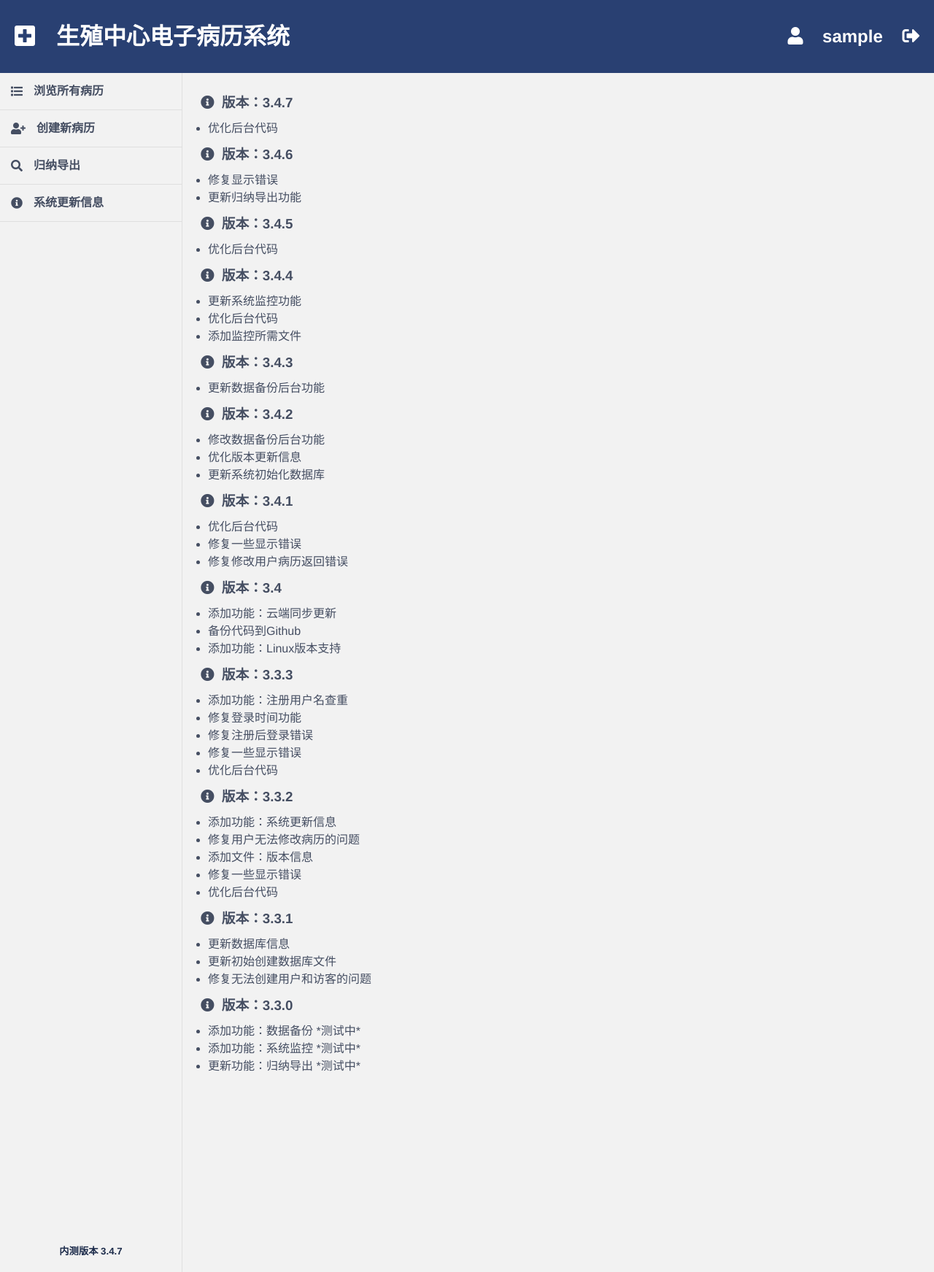
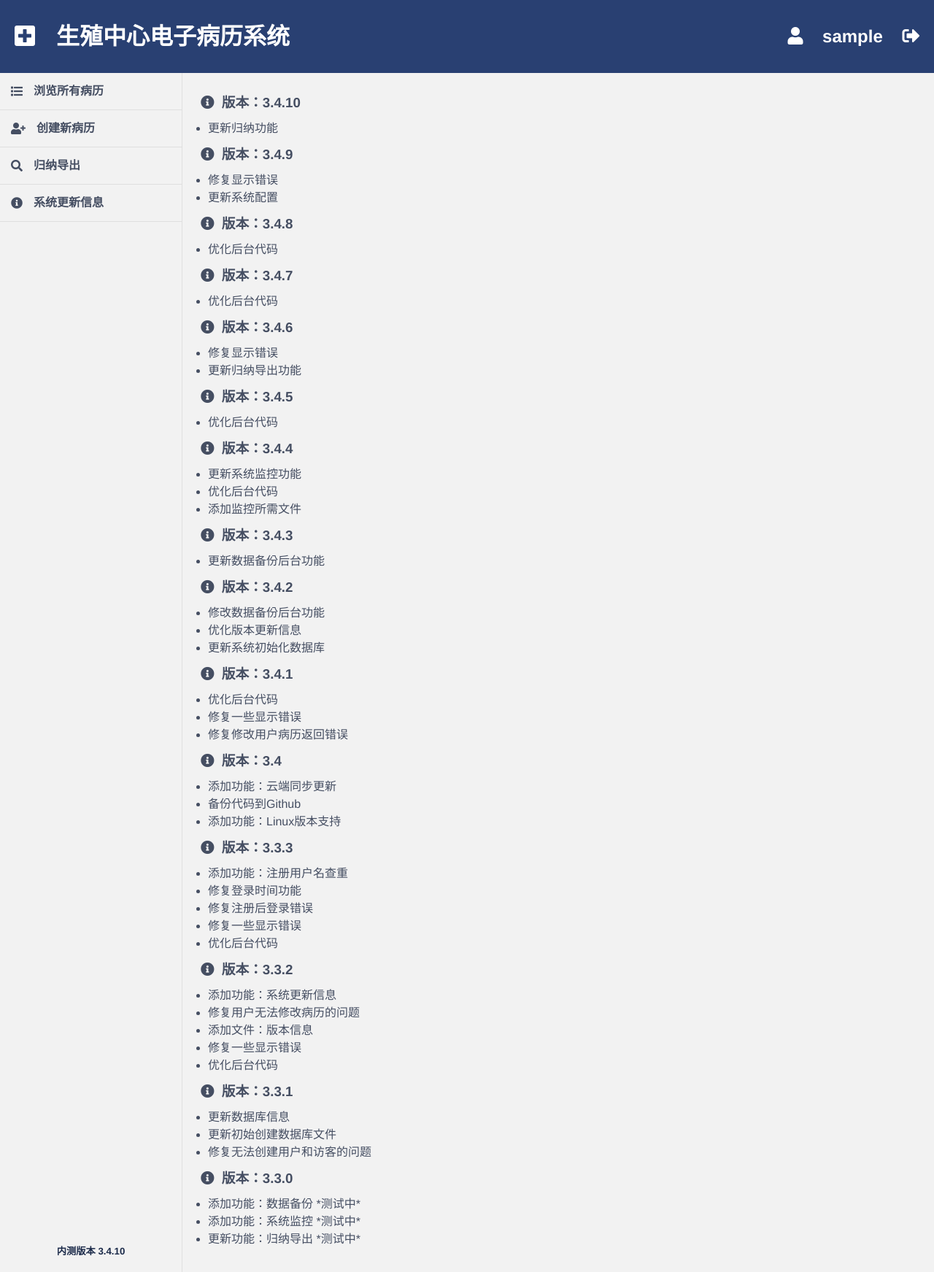
Before and after one commit to CallMeMonkey/mcs, a PHP site: page /versionInfo.php in a window 1280 px wide. Shown: the whole page at 73% size. Run offline with PHP 8.4, Linux system fonts and the light colour scheme; a user stored in the database is signed in; some libraries are stand-ins or nearby versions.

Commit message:
Version 3.4.10 06/09/2019

```diff
--- a/ajax/select.php
+++ b/ajax/select.php
@@ -1,4 +1,7 @@
 <!DOCTYPE html>
+<script>
+
+</script>
 <?php
 require '../header/connect.php';
 
@@ -6,7 +9,7 @@ $q = $_GET["q"];
 $sqlLT = "SELECT " . $q . " FROM info_patient";
 $resultLT = $conn->query($sqlLT);
 
-echo "<select><option value=''>请选择：</option>";
+echo "<select id='selectLevelTwo' onchange='levelTwoChange()'><option value=''>请选择：</option>";
 while ($rowLT = $resultLT->fetch_assoc()) {
     echo "<option value='" . $rowLT[$q] . "'>" . $rowLT[$q] . "</option>";
 }
--- a/data/version.php
+++ b/data/version.php
@@ -6,5 +6,5 @@
  * Time: 10:10
  */
 $versionText = "内测版本";
-$versionNumber = "3.4.7";
+$versionNumber = "3.4.10";
 $version = $versionText . " " . $versionNumber;
--- a/versionInfo.php
+++ b/versionInfo.php
@@ -15,6 +15,22 @@ require 'header/checkAuth.php';
 <?php require 'component/head.php' ?>
 <?php require 'component/sidebar.php' ?>
 <div class="content floatRight" style="color: #454e62;" id="content">
+    <!--3.4.10-->
+    <h3><i class="fas fa-info-circle" style="margin-right: 10px;"></i>版本：3.4.10</h3>
+    <ul style="margin: 10px;">
+        <li>更新归纳功能</li>
+    </ul>
+    <!--3.4.9-->
+    <h3><i class="fas fa-info-circle" style="margin-right: 10px;"></i>版本：3.4.9</h3>
+    <ul style="margin: 10px;">
+        <li>修复显示错误</li>
+        <li>更新系统配置</li>
+    </ul>
+    <!--3.4.8-->
+    <h3><i class="fas fa-info-circle" style="margin-right: 10px;"></i>版本：3.4.8</h3>
+    <ul style="margin: 10px;">
+        <li>优化后台代码</li>
+    </ul>
     <!--3.4.7-->
     <h3><i class="fas fa-info-circle" style="margin-right: 10px;"></i>版本：3.4.7</h3>
     <ul style="margin: 10px;">
```
Also changed, not shown: ajax/selectResult.php (added, +13 -0 lines), component/searchContent.php (+21 -1 lines).
